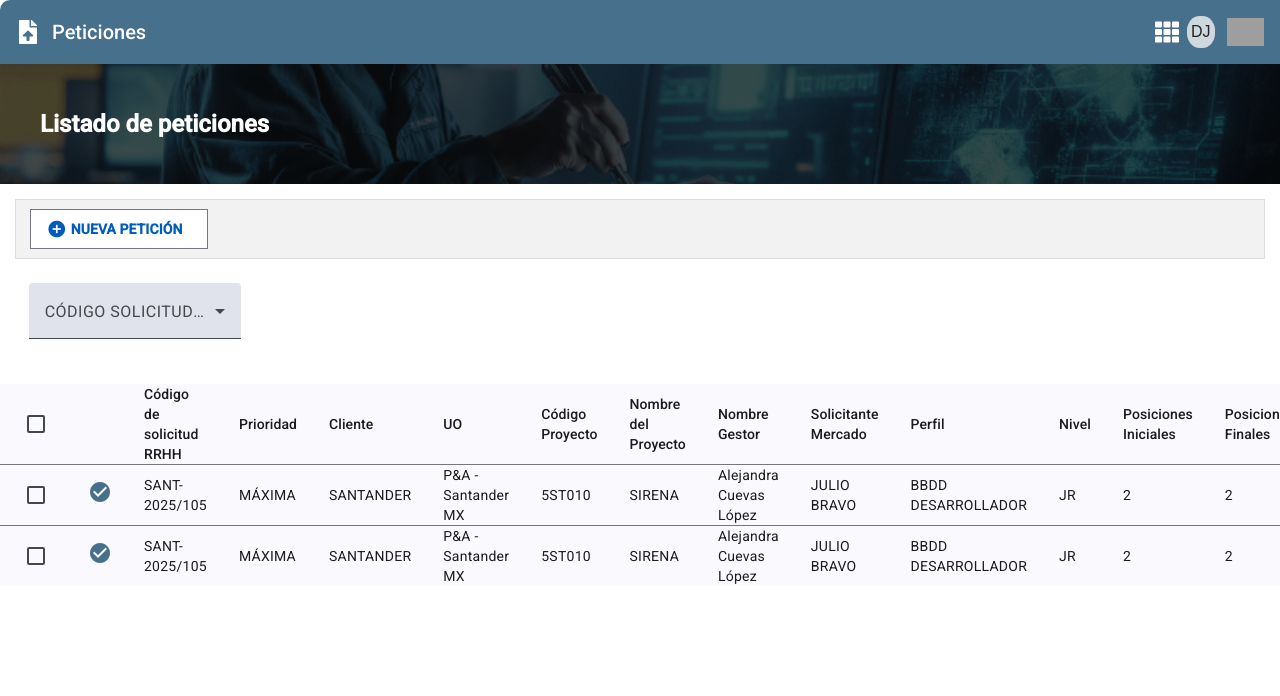
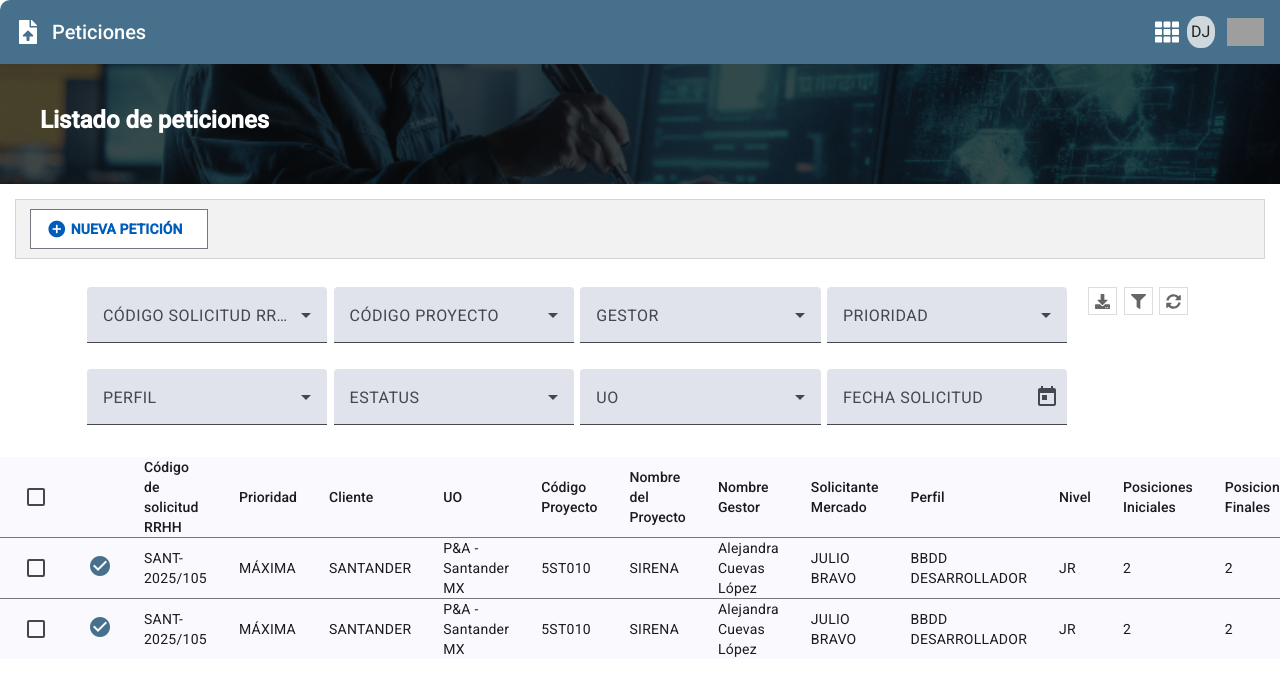
Before and after one commit to XitlaliValenzo/peticionesGecova, an Angular app: page / in a window 1280 px wide. Shown: the top 696 px of the page. Built offline with nearby package versions, Linux system fonts and the light colour scheme; grey boxes are pictures that could not be loaded.

Commit message:
add filtros de la tabla peticiones

```diff
--- a/angular.json
+++ b/angular.json
@@ -23,6 +23,7 @@
             ],
             "styles": [
               "@angular/material/prebuilt-themes/azure-blue.css",
+              "node_modules/bootstrap/dist/css/bootstrap.min.css",
               "src/styles.css"
             ],
             "server": "src/main.server.ts",
@@ -83,6 +84,10 @@
             "styles": [
               "@angular/material/prebuilt-themes/azure-blue.css",
               "src/styles.css"
+            ],
+            "scripts": [
+              "node_modules/@popperjs/core/dist/umd/popper.min.js",
+              "node_modules/bootstrap/dist/js/bootstrap.min.js"
             ]
           }
         }
--- a/package.json
+++ b/package.json
@@ -21,6 +21,7 @@
   },
   "private": true,
   "dependencies": {
+    "@angular/animations": "^20.1.0",
     "@angular/cdk": "^20.1.0",
     "@angular/common": "^20.1.0",
     "@angular/compiler": "^20.1.0",
@@ -31,6 +32,11 @@
     "@angular/platform-server": "^20.1.0",
     "@angular/router": "^20.1.0",
     "@angular/ssr": "^20.1.0",
+    "@coreui/angular": "~5.5.5",
+    "@coreui/coreui": "~5.4.1",
+    "@coreui/icons-angular": "~5.5.4",
+    "@popperjs/core": "~2.11.8",
+    "bootstrap": "^5.3.7",
     "express": "^5.1.0",
     "rxjs": "~7.8.0",
     "tslib": "^2.3.0"
--- a/src/app/button-component/button-component.css
+++ b/src/app/button-component/button-component.css
@@ -1,7 +1,7 @@
 
 .peticion-container {
   background-color: #f2f2f2;
-  border: 1px solid #ddd;
+  border: 1px solid #d4d4d4;
   padding: 0.5714rem 0.8571rem;
   display: block;
   unicode-bidi: isolate;
@@ -12,7 +12,7 @@ button {
   background-color: white;
   color: #333;
   font-weight: bold;
-  border: 1px solid #ccc;
+  border: 1px solid #dddddd;
   text-transform: none;
   border-radius: 0;
 }
--- /dev/null
+++ b/src/app/filtros-component/filter.pipe.ts
@@ -0,0 +1,14 @@
+import { Pipe, PipeTransform } from '@angular/core';
+
+@Pipe({
+  name: 'filter',
+  standalone: true,
+})
+export class FilterPipe implements PipeTransform {
+  transform(items: any[], searchText: string): any[] {
+    if (!items || !searchText) return items;
+    return items.filter(item =>
+      item.value.toLowerCase().includes(searchText.toLowerCase())
+    );
+  }
+}
--- a/src/app/filtros-component/filtros-component.css
+++ b/src/app/filtros-component/filtros-component.css
@@ -1,12 +1,53 @@
-.container{
-    padding: 0.5714rem 0.8571rem;
-    display: block;
-    unicode-bidi: isolate;
-    margin: 15px;
+.container {
+  display: flex;
+  width: 100%;
+  padding: 0.5714rem 0.8571rem;
 }
 
-.example-additional-selection {
-    opacity: 0.75;
-    font-size: 0.75em;
-    line-height: 1;
+.container-filters {
+  width: 90%;
+  display: block;
 }
+
+.container-side {
+  width: 10%;
+  display: block;
+}
+
+mat-form-field {
+  width: 24%;
+  margin: 0.2rem;
+}
+
+.search-wrapper {
+  padding: 8px 12px 0 12px;
+}
+
+.search-field {
+  width: 100%;
+  margin: 0;
+}
+
+.icon{
+  fill: #666666;
+  width: 15px;
+  height: 15px;
+}
+
+.buttonsFilters{
+    margin: 0.2rem;
+    border: 1px solid #dddddd;
+    background-color: #fff;
+}
+
+mat-menu-item {
+  display: flex;
+  align-items: center;
+  gap: 0.5rem;
+}
+
+.mat-tooltip {
+  background-color: #000000cc !important;
+  color: #fff !important;
+  box-shadow: 0 2px 6px rgba(0, 0, 0, 0.3);
+}
--- a/src/app/filtros-component/filtros-component.html
+++ b/src/app/filtros-component/filtros-component.html
@@ -1,20 +1,80 @@
 <div class="container">
-    <mat-form-field>
-        <mat-label>CÓDIGO SOLICITUD RRHH</mat-label>
-        <mat-select [formControl]="codigo_solicitud_rh" multiple>
-            <mat-select-trigger>
-                {{codigo_solicitud_rh.value?.[0] || ''}}
-                @if ((codigo_solicitud_rh.value?.length || 0) > 1) {
-                <span class="example-additional-selection">
-                    (+{{(codigo_solicitud_rh.value?.length || 0) - 1}} {{codigo_solicitud_rh.value?.length === 2 ?
-                    'other' : 'others'}})
-                </span>
-                }
-            </mat-select-trigger>
-            @for (topping of codigosList; track topping) {
-            <mat-option [value]="topping">{{topping}}</mat-option>
+    <div class="container-filters">
+        @for(filtro of filtros; track filtro.id){
+
+        <mat-form-field appearance="fill">
+            <mat-label>{{ filtro.filtro }}</mat-label>
+
+            <mat-select [formControl]="formControls[filtro.id]" multiple>
+
+                <div class="search-wrapper">
+                    <mat-form-field appearance="fill" floatLabel="auto" class="search-field">
+                        <input matInput placeholder="Buscar..." [(ngModel)]="searchTexts[filtro.id]">
+                    </mat-form-field>
+                </div>
+
+                <mat-option *ngFor="let item of optionsMap[filtro.id] | filter:searchTexts[filtro.id]"
+                    [value]="item.value" [disabled]="item.disabled">
+                    {{ item.value }}
+                </mat-option>
+            </mat-select>
+        </mat-form-field>
+
+        }
+
+        <mat-form-field>
+            <mat-label>FECHA SOLICITUD</mat-label>
+            <mat-date-range-input [formGroup]="range" [rangePicker]="picker">
+                <input matStartDate formControlName="start" placeholder="Start date">
+                <input matEndDate formControlName="end" placeholder="End date">
+            </mat-date-range-input>
+            <mat-datepicker-toggle matIconSuffix [for]="picker"></mat-datepicker-toggle>
+            <mat-date-range-picker #picker></mat-date-range-picker>
+
+            @if (range.controls.start.hasError('matStartDateInvalid')) {
+            <mat-error>Invalid start date</mat-error>
             }
-        </mat-select>
-    </mat-form-field>
+            @if (range.controls.end.hasError('matEndDateInvalid')) {
+            <mat-error>Invalid end date</mat-error>
+            }
+        </mat-form-field>
+    </div>
 
+    <div class="container-side">
+        <button class="buttonsFilters" [matTooltip]="tooltipTextDownload" matTooltipPosition="below">
+            <svg focusable="false" tabindex="-1" class="icon" width="20" height="20" viewBox="0 0 512 512"
+                xmlns="http://www.w3.org/2000/svg" aria-hidden="true" data-owl-icon-name="DOWNLOAD">
+                <path fill="#666666"
+                    d="M216 0h80c13.3 0 24 10.7 24 24v168h87.7c17.8 0 26.7 21.5 14.1 34.1L269.7 378.3c-7.5 7.5-19.8 7.5-27.3 0L90.1 226.1c-12.6-12.6-3.7-34.1 14.1-34.1H192V24c0-13.3 10.7-24 24-24zm296 376v112c0 13.3-10.7 24-24 24H24c-13.3 0-24-10.7-24-24V376c0-13.3 10.7-24 24-24h146.7l49 49c20.1 20.1 52.5 20.1 72.6 0l49-49H488c13.3 0 24 10.7 24 24zm-124 88c0-11-9-20-20-20s-20 9-20 20 9 20 20 20 20-9 20-20zm64 0c0-11-9-20-20-20s-20 9-20 20 9 20 20 20 20-9 20-20z">
+                </path>
+            </svg>
+        </button>
+        <button matIconButton [matMenuTriggerFor]="menuFilters" class="buttonsFilters" [matTooltip]="tooltipTextFilters"
+            matTooltipPosition="below">
+            <svg focusable="false" tabindex="-1" class="icon" width="20" height="20" viewBox="0 0 512 512"
+                xmlns="http://www.w3.org/2000/svg" aria-hidden="true" data-owl-icon-name="FILTER">
+                <path fill="#666666"
+                    d="M487.976 0H24.028C2.71 0-8.047 25.866 7.058 40.971L192 225.941V432c0 7.831 3.821 15.17 10.237 19.662l80 55.98C298.02 518.69 320 507.493 320 487.98V225.941l184.947-184.97C520.021 25.896 509.338 0 487.976 0z">
+                </path>
+            </svg>
+        </button>
+        <mat-menu #menuFilters="matMenu">
+            <button mat-menu-item>
+                <mat-icon>clear</mat-icon>
+                <span>Clear filters</span>
+            </button>
+            <button mat-menu-item>
+                <mat-icon>save</mat-icon>
+                <span> Save filters as...</span>
+            </button>
+        </mat-menu>
+        <button class="buttonsFilters" [matTooltip]="tooltipTextRefresh" matTooltipPosition="below">
+            <svg focusable="false" tabindex="-1" class="icon" width="20" height="20" viewBox="0 0 512 512"
+                xmlns="http://www.w3.org/2000/svg" aria-hidden="true" data-owl-icon-name="REFRESH">
+                <path fill="#666666"
+                    d="M370.72 133.28C339.458 104.008 298.888 87.962 255.848 88c-77.458.068-144.328 53.178-162.791 126.85-1.344 5.363-6.122 9.15-11.651 9.15H24.103c-7.498 0-13.194-6.807-11.807-14.176C33.933 94.924 134.813 8 256 8c66.448 0 126.791 26.136 171.315 68.685L463.03 40.97C478.149 25.851 504 36.559 504 57.941V192c0 13.255-10.745 24-24 24H345.941c-21.382 0-32.09-25.851-16.971-40.971l41.75-41.749zM32 296h134.059c21.382 0 32.09 25.851 16.971 40.971l-41.75 41.75c31.262 29.273 71.835 45.319 114.876 45.28 77.418-.07 144.315-53.144 162.787-126.849 1.344-5.363 6.122-9.15 11.651-9.15h57.304c7.498 0 13.194 6.807 11.807 14.176C478.067 417.076 377.187 504 256 504c-66.448 0-126.791-26.136-171.315-68.685L48.97 471.03C33.851 486.149 8 475.441 8 454.059V320c0-13.255 10.745-24 24-24z">
+                </path>
+            </svg>
+        </button>
+    </div>
 </div>
--- a/src/app/filtros-component/filtros-component.ts
+++ b/src/app/filtros-component/filtros-component.ts
@@ -1,20 +1,136 @@
-import { Component} from '@angular/core';
-import {FormControl, FormsModule, ReactiveFormsModule} from '@angular/forms';
-import {MatSelectModule} from '@angular/material/select';
-import {MatFormFieldModule} from '@angular/material/form-field';
+import { ChangeDetectionStrategy, Component } from '@angular/core';
+import { CommonModule } from '@angular/common';
+import { FilterPipe } from './filter.pipe';
+import { MatFormFieldModule } from '@angular/material/form-field';
+import { MatSelectModule } from '@angular/material/select';
+import { MatInputModule } from '@angular/material/input';
+import { FormControl, FormGroup, FormsModule, ReactiveFormsModule } from '@angular/forms';
+import {JsonPipe} from '@angular/common';
+import {provideNativeDateAdapter} from '@angular/material/core';
+import {MatDatepickerModule} from '@angular/material/datepicker';
+import {MatIconModule} from '@angular/material/icon';
+import {MatMenuModule} from '@angular/material/menu';
+import { MatTooltipModule } from '@angular/material/tooltip';
+
 
 @Component({
   selector: 'app-filtros-component',
-  imports: [FormsModule, ReactiveFormsModule, MatSelectModule, MatFormFieldModule],
+  standalone: true,
+  providers: [provideNativeDateAdapter()],
+  imports: [MatTooltipModule, MatMenuModule, CommonModule, MatFormFieldModule, MatSelectModule, MatInputModule, ReactiveFormsModule, FormsModule, FilterPipe, JsonPipe, MatDatepickerModule, MatIconModule],
+  changeDetection: ChangeDetectionStrategy.OnPush,
   templateUrl: './filtros-component.html',
   styleUrl: './filtros-component.css'
 })
 export class FiltrosComponent {
-  codigo_solicitud_rh = new FormControl('');
-  codigosList: string[] = ['Opción 1', 'Opción 2', 'Opción 3', 'Opción 5', 'Opción 6', 'Opción 7', 'Opción 8', 'Opción 9', 'Opción 10'];
 
-  codigo_proyecto = new FormControl('');
-  codigos_proyectosList: string[] = ['Opción 1', 'Opción 2', 'Opción 3', 'Opción 5', 'Opción 6', 'Opción 7', 'Opción 8', 'Opción 9', 'Opción 10'];
+  tooltipTextRefresh= 'Refresh';
+  tooltipTextDownload = 'Export to Excel - Exports the currently filtered list of records as an Excel file';
+  tooltipTextFilters = 'Manage filters';
+  filtros = [
+    { filtro: 'CÓDIGO SOLICITUD RRHH', id: 'codigos_rh' },
+    { filtro: 'CÓDIGO PROYECTO', id: 'codigos_proyecto' },
+    { filtro: 'GESTOR', id: 'gestor' },
+    { filtro: 'PRIORIDAD', id: 'prioridad' },
+    { filtro: 'PERFIL', id: 'perfil' },
+    { filtro: 'ESTATUS', id: 'estatus' },
+    { filtro: 'UO', id: 'uo' }
+  ]
 
+  formControls: { [key: string]: FormControl } = {};
+  searchTexts: { [key: string]: string } = {};
+
+  optionsMap: { [key: string]: { value: string, disabled?: boolean }[] } = {
+    codigos_rh: [
+      { value: 'PET-2024/041' },
+      { value: 'SANT-2023/011' },
+      { value: 'SANT-2023/033' },
+      { value: 'SANT-2023/045' },
+      { value: 'SANT-2023/049' },
+      { value: 'SANT-2023/051' },
+      { value: 'SANT-2023/054' },
+      { value: 'SANT-2023/071' },
+      { value: 'SANT-2023/074' },
+      { value: 'SANT-2023/076' },
+      { value: 'SANT-2023/078' },
+    ],
+    codigos_proyecto: [
+      { value: '2ST380 (1)' },
+      { value: '2ST310 (1)' },
+      { value: '9ST811 (4)' },
+      { value: '9ST036 (4)' },
+      { value: '9ST100 (3)' },
+      { value: '2ST310 (1)' },
+      { value: '9ST036 (5)' },
+      { value: '2ST310 (2)' },
+      { value: '2ST311 (1)' },
+      { value: '1ST030 (6)' },
+      { value: '3ST084 (4)' },
+    ],
+    gestor: [
+      { value: 'Alejandra Cuevas López' },
+      { value: 'Areli Ramírez Cabañas' },
+      { value: 'César Antonio Jiménez Vázquez' },
+      { value: 'Claudia Lugarda Segura Hernández' },
+      { value: 'Cristian Fabian Ramírez García' },
+      { value: 'Eduardo Mondragón Texna' },
+      { value: 'Germán Moisés Garrido Espinoza' },
+      { value: 'Jaqueline Ruiz Morales' },
+      { value: 'José Manuel Vargas Vásquez' },
+      { value: 'Marcos Alberto Macedo Hernández' },
+      { value: 'Mercedes Potrero Morales' },
+    ],
+    prioridad: [
+      { value: 'Máxima' },
+      { value: 'Alta' },
+      { value: 'Media' },
+      { value: 'Stand By' }
+    ],
+    perfil: [
+      { value: 'ANALISTA FUNCIONAL' },
+      { value: 'ANALISTA BIG DATA' },
+      { value: 'ARQUITECTO' },
+      { value: 'ARQUITECTO DE SOLUCIONES' },
+      { value: 'DEV BACK END' },
+      { value: 'BBDD DESARROLLADOR' },
+      { value: 'BIG DATA' },
+      { value: 'BUSINESS ANALYST CELONIS' },
+      { value: 'CONSULTOR BI' },
+      { value: 'CONSULTOR POWER PLATAFORM' },
+      { value: 'DATA ARCHITECT' }
+    ],
+    estatus: [
+      { value: 'ABIERTA' },
+      { value: 'CANCELADA' },
+      { value: 'OBSERVACIONES PMO' },
+      { value: 'ATENDIDA' }
+    ],
+    uo: [
+      { value: 'Arquitecturas y Tecn. Emergentes México (63)' },
+      { value: 'Clientes y CRM México (66)' },
+      { value: 'Cloud + Soluciones México (10)' },
+      { value: 'Inteligencia y Datos México (20)' },
+      { value: 'Mercados O&O (7)' },
+      { value: 'Operaciones Digitales México (28)' },
+      { value: 'BPO (1)' },
+      { value: 'P&A - Santander MX (18)' },
+      { value: 'Low Code MX (11)' },
+      { value: 'Canales MX (6)' },
+      { value: 'Data MX (7)' }
+    ]
+
+  };
+
+  constructor() {
+    for (const filtro of this.filtros) {
+      this.formControls[filtro.id] = new FormControl([]);
+      this.searchTexts[filtro.id] = '';
+    }
+  }
+
+  readonly range = new FormGroup({
+    start: new FormControl<Date | null>(null),
+    end: new FormControl<Date | null>(null),
+  });
 
 }
```
Also changed, not shown: 1 other file (tests, documents, lock files or other folders).
